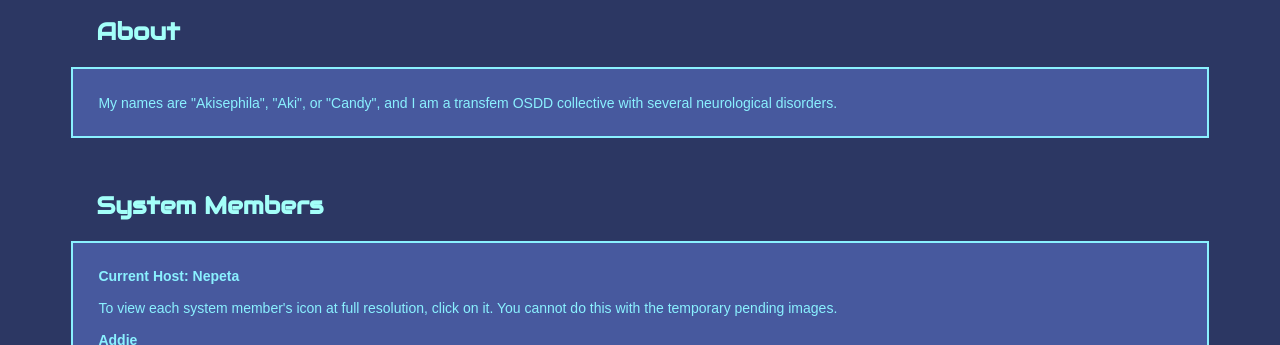
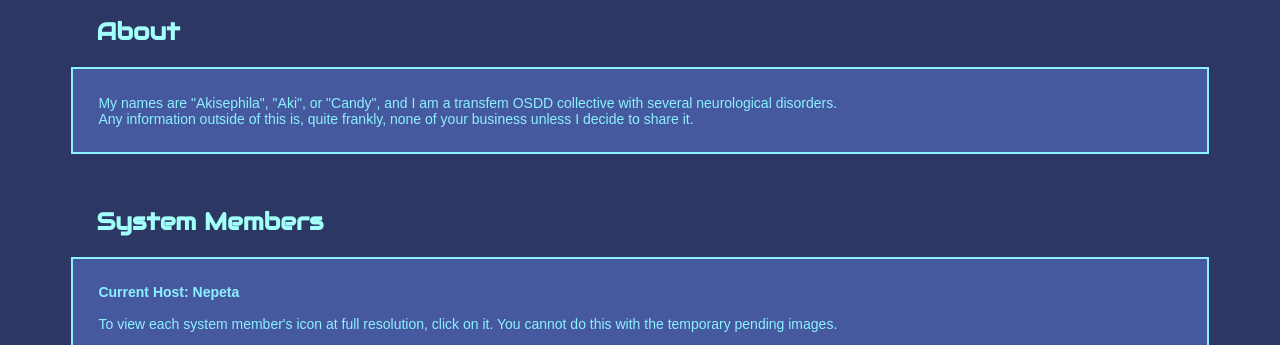
Before and after one commit to akisephila/akisephilan_artistry, a plain HTML site: page docs/about.html in a window 1280 px wide. Shown: the part 357-702 px from the top of the page. Drawn offline with Linux system fonts and the light colour scheme; grey boxes are pictures that could not be loaded.

Commit message:
Update about.html
Signed-off-by: akisephila <77479717+akisephila@users.noreply.github.com>

```diff
--- a/docs/about.html
+++ b/docs/about.html
@@ -101,7 +101,8 @@
 		<img src="images/logo.png" width="50" height="50" class="center">
 
 		<h2>About</h2>
-		<p>My names are "Akisephila", "Aki", or "Candy", and I am a transfem OSDD collective with several neurological disorders.</p>
+		<p>My names are "Akisephila", "Aki", or "Candy", and I am a transfem OSDD collective with several neurological disorders.<br>
+		Any information outside of this is, quite frankly, none of your business unless I decide to share it.</p>
 		<br>
 		<h2>System Members</h2>
 		<p><b>Current Host: Nepeta</b><br>
```
